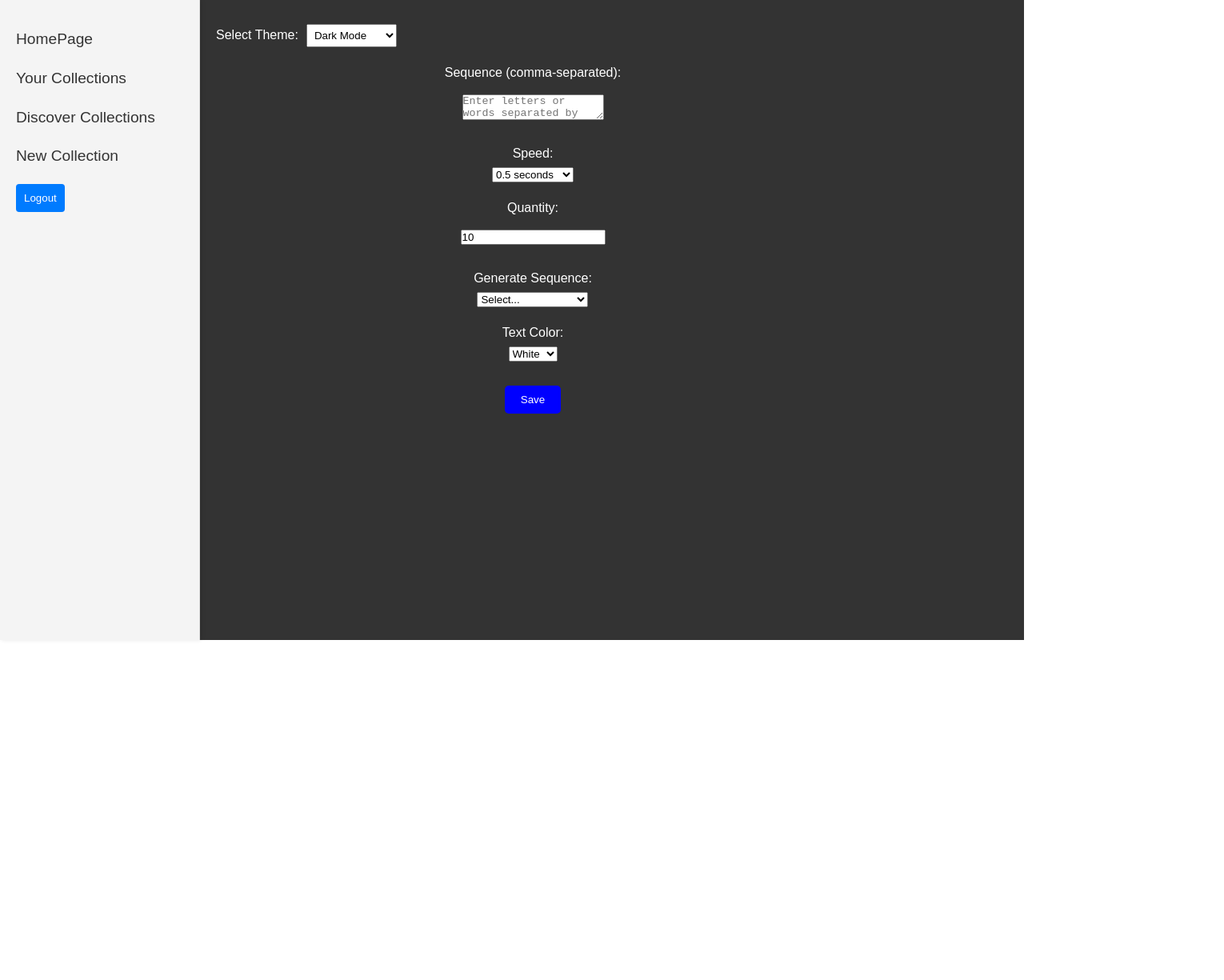
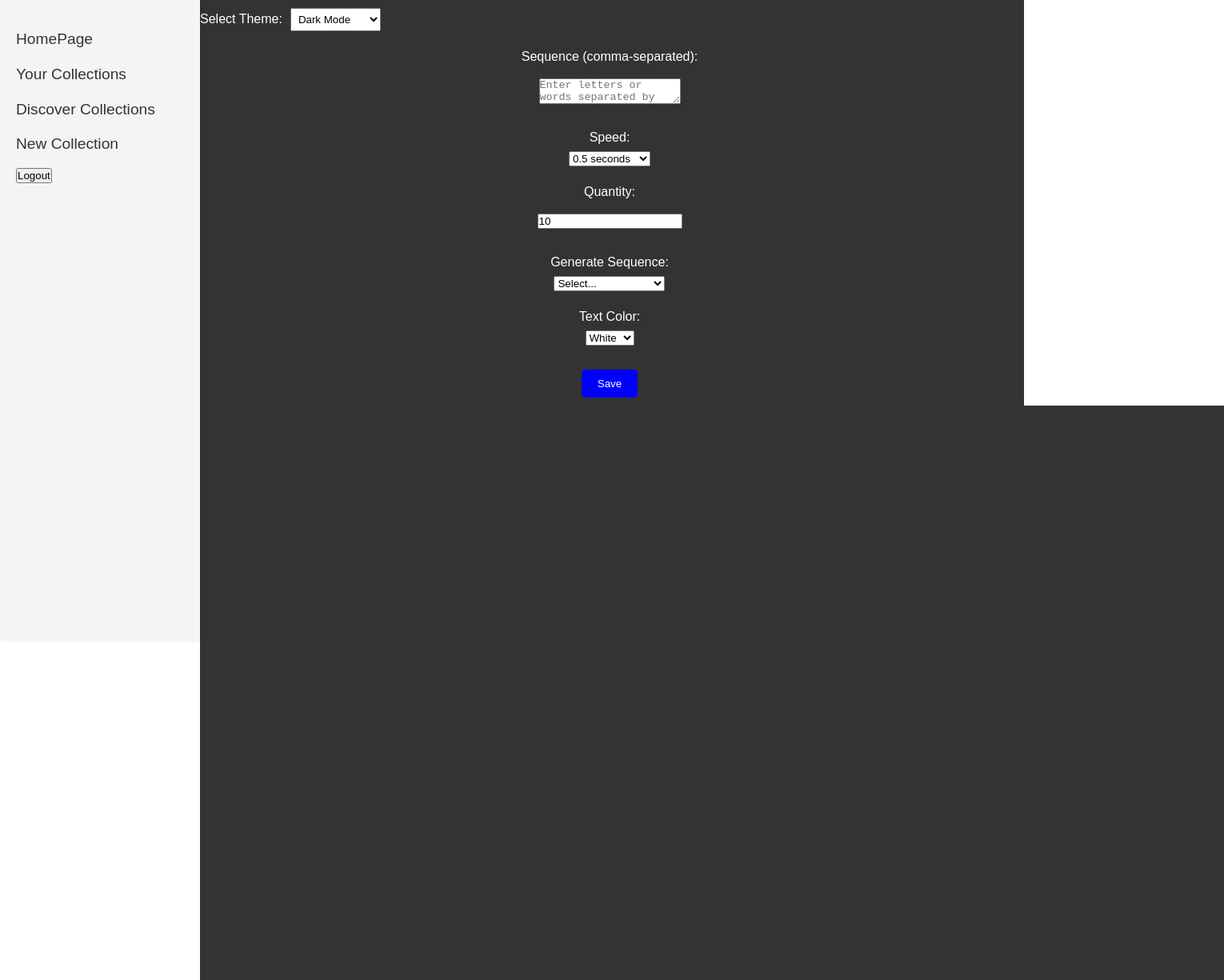
Before and after one commit to chriscooley1/race-the-clock, a React (Vite) app: page /letter-reader/home in a window 1280 px wide. Shown: the top 1225 px of the page at 80% size, 1530 px wide, since content can reach past the window. Before the commit the page ends 800 px from the top, so only its background shows below. Built offline with nearby package versions, Linux system fonts and the light colour scheme; sample sign-in values are in the browser's storage.

Commit message:
Fix full screen color

```diff
--- a/src/App.css
+++ b/src/App.css
@@ -67,22 +67,31 @@ body {
   color: #007bff;
 }
 
-/* Main content area styles */
 .main-content {
   flex: 1;
-  margin-left: 250px; /* Match sidebar width */
-  width: calc(100% - 250px);
-  padding: 20px;
-  display: flex;
-  flex-direction: column;
+  margin-left: 250px; /* Default margin for sidebar */
+  transition: margin-left 0.3s ease; /* Smooth transition when toggling */
 }
 
 .hide-sidebar .main-content {
-  margin-left: 0;
+  margin-left: 0; /* No margin when sidebar is hidden */
+}
+
+/* Display container for sequences */
+.display-container {
+  display: flex;
+  align-items: center;
+  justify-content: center;
+  height: 100vh;
+  width: 100vw;
+  color: inherit; /* Use the inherited color from parent theme */
 }
 
 .display-container h1 {
-  color: inherit; /* Will use the inherited color from parent */
+  font-size: 10vw;
+  text-align: center;
+  margin: 0;
+  color: inherit;
 }
 
 /* Additional global styles */
@@ -156,13 +165,14 @@ textarea, input, button {
   width: 100vw;
   position: relative;
   transition: background-color 0.3s, color 0.3s;
+  margin-left: 0; /* Ensure no margin is inherited */
 }
 
-.fullscreen-container h1 {
+.fullscreen-text {
   font-size: 50vw;
   text-align: center;
   margin: 0;
-  color: inherit; /* Inherit color from parent */
+  color: inherit;
 }
 
 .back-button {
@@ -216,47 +226,6 @@ textarea, input, button {
 .yellow-theme {
   background-color: #ffff00;
   color: #000;
-}
-
-/* Sidebar styles duplicate */
-.sidebar {
-  width: 250px;
-  height: 100vh;
-  position: fixed;
-  left: 0;
-  top: 0;
-  background-color: #f4f4f4;
-  border-right: 1px solid #ddd;
-  padding: 20px;
-  display: flex;
-  flex-direction: column;
-}
-
-.sidebar ul {
-  list-style: none;
-  padding: 0;
-}
-
-.sidebar ul li {
-  margin-bottom: 20px;
-}
-
-.sidebar ul li a {
-  text-decoration: none;
-  color: #333;
-}
-
-.sidebar ul li button {
-  background-color: #007bff;
-  color: white;
-  border: none;
-  padding: 10px;
-  border-radius: 4px;
-  cursor: pointer;
-}
-
-.sidebar ul li button:hover {
-  background-color: #0056b3;
 }
 
 /* New Collection Container styles */
--- a/src/components/FullScreenDisplay.tsx
+++ b/src/components/FullScreenDisplay.tsx
@@ -10,7 +10,12 @@ interface FullScreenDisplayProps {
   onExitFullScreen: () => void;
 }
 
-const FullScreenDisplay: React.FC<FullScreenDisplayProps> = ({ sequence, speed, onEnterFullScreen, onExitFullScreen }) => {
+const FullScreenDisplay: React.FC<FullScreenDisplayProps> = ({
+  sequence,
+  speed,
+  onEnterFullScreen,
+  onExitFullScreen,
+}) => {
   const navigate = useNavigate();
   const { theme } = useTheme();
   const [index, setIndex] = useState(0);
@@ -34,9 +39,14 @@ const FullScreenDisplay: React.FC<FullScreenDisplayProps> = ({ sequence, speed,
   };
 
   return (
-    <div className={`fullscreen-container ${theme.className}`}>
-      <button className="back-button" type="button" onClick={handleBack}>Back</button>
-      <h1 style={{ color: theme.textColor }}>{sequence[index]}</h1>
+    <div
+      className={`fullscreen-container ${theme.className}`}
+      style={{ color: theme.textColor }} // Use the text color from the theme
+    >
+      <button className="back-button" type="button" onClick={handleBack}>
+        Back
+      </button>
+      <h1 className="fullscreen-text">{sequence[index]}</h1>
     </div>
   );
 };
--- a/src/components/Settings.tsx
+++ b/src/components/Settings.tsx
@@ -118,8 +118,9 @@ const Settings: React.FC<SettingsProps> = ({ onUpdate, userId }) => {
   };
 
   const handleTextColorChange = (event: React.ChangeEvent<HTMLSelectElement>) => {
-    setTextColor(event.target.value);
-    setTheme({ ...theme, textColor: event.target.value });
+    const newTextColor = event.target.value;
+    setTextColor(newTextColor);
+    setTheme({ ...theme, textColor: newTextColor });
   };
 
   return (
```
